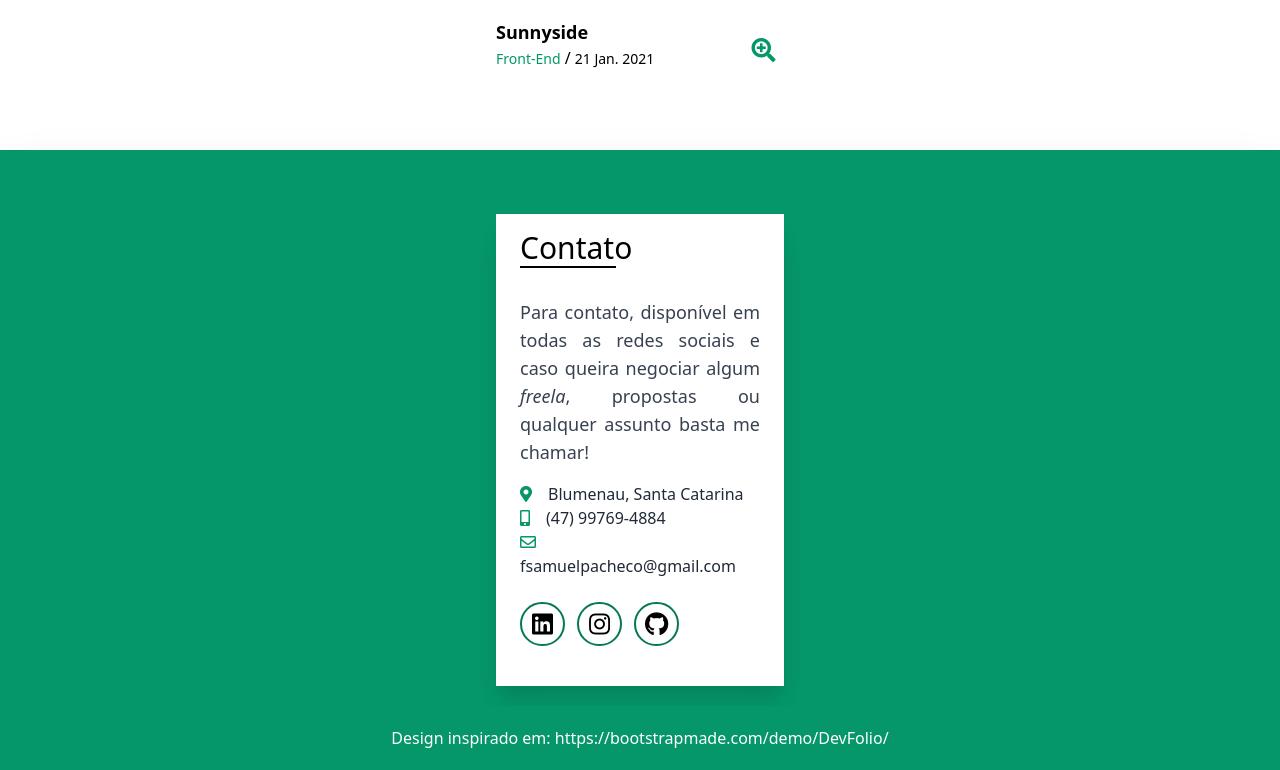
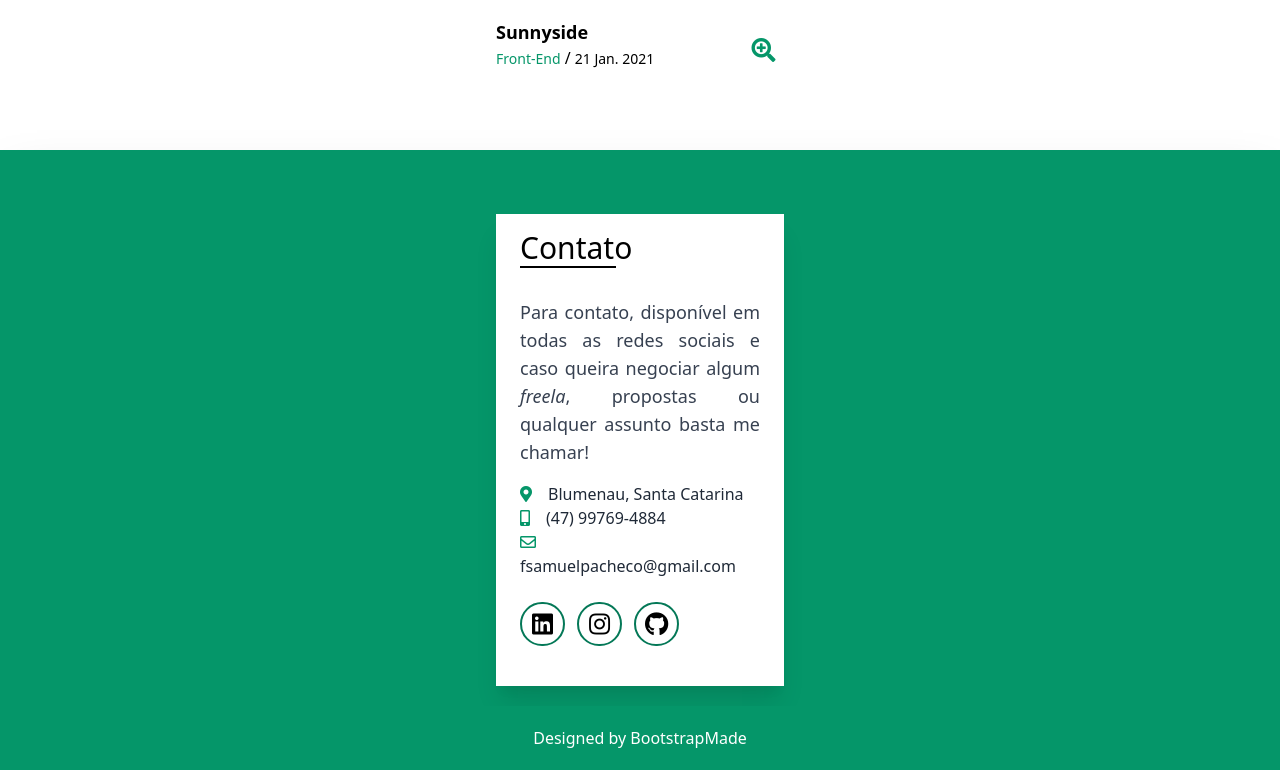
Before and after one commit to Samuel0102/elmusa-portfolio-vue, a Vue app: page / in a window 1280 px wide. Shown: the part 6735-7505 px from the top of the page. Built offline with nearby package versions, Linux system fonts and the light colour scheme.

Commit message:
TheFooter Area

```diff
--- a/src/App.vue
+++ b/src/App.vue
@@ -10,7 +10,7 @@
       <TheContact />
       </div>
       <footer class="bg-green-600 text-white text-center py-5">
-        Design inspirado em: https://bootstrapmade.com/demo/DevFolio/
+        Designed by BootstrapMade
       </footer>
     </main>
   </div>
```
